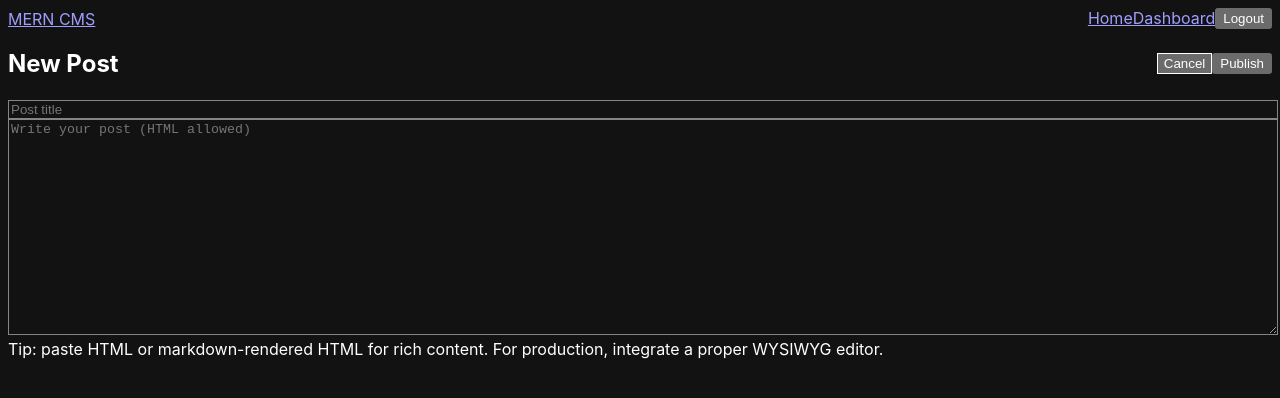
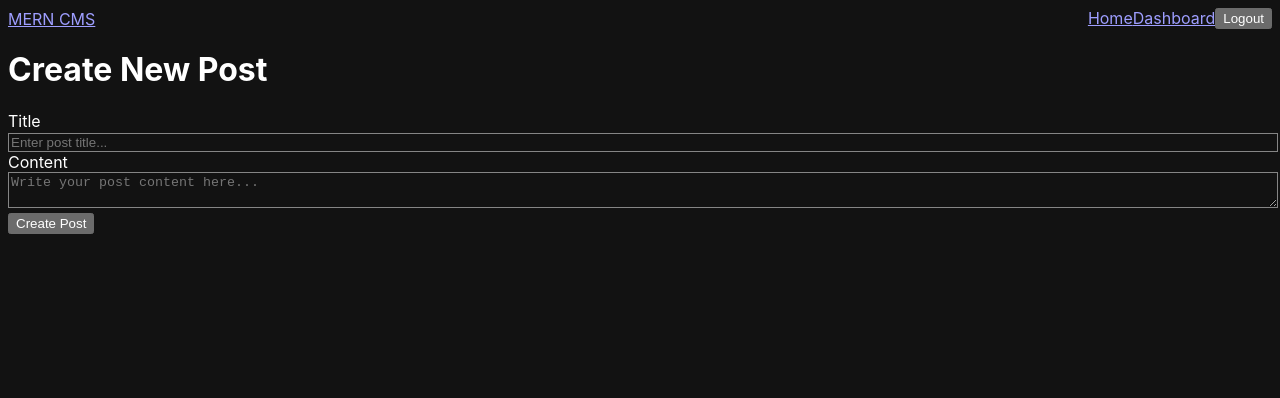
Before and after one commit to dhirajkumbhre/mern-cms, a React (Vite) app in the folder frontend/: page /editor in a window 1280 px wide. Shown: the top 398 px of the page. Built offline with nearby package versions, Linux system fonts and the light colour scheme; no server answers; sample sign-in values are in the browser's storage.

Commit message:
Update PostEditor.jsx

```diff
--- a/frontend/src/pages/PostEditor.jsx
+++ b/frontend/src/pages/PostEditor.jsx
@@ -1,58 +1,88 @@
-import React from 'react';
-import { useNavigate, useParams } from 'react-router-dom';
-import { api } from '../services/api';
-
+import { useState, useEffect } from "react";
+import { api } from "../services/api";
+import { useNavigate, useParams } from "react-router-dom";
 
 export default function PostEditor() {
+  const navigate = useNavigate();
   const { id } = useParams();
-const editMode = Boolean(id);
-const [title, setTitle] = React.useState('');
-const [content, setContent] = React.useState('');
-const [saving, setSaving] = React.useState(false);
-const nav = useNavigate();
 
+  const [title, setTitle] = useState("");
+  const [content, setContent] = useState("");
 
-React.useEffect(() => {
-if (!editMode) return;
-api.fetchPost(id).then(r => {
-setTitle(r.data.title);
-setContent(r.data.content);
-}).catch(() => {});
-}, [editMode, id]);
+  // Load existing post if editing
+  useEffect(() => {
+    if (id) {
+      api.fetchPost(id).then((res) => {
+        setTitle(res.data.title);
+        setContent(res.data.content);
+      });
+    }
+  }, [id]);
 
+  const handleSubmit = async (e) => {
+    e.preventDefault();
 
-async function save() {
-setSaving(true);
-const payload = { title, content, excerpt: content.slice(0, 160) };
-try {
-if (editMode) await api.updatePost(id, payload);
-else await api.createPost(payload);
-nav('/dashboard');
-} catch (err) {
-alert('Save failed');
-}
-setSaving(false);
+    if (!title.trim() || !content.trim()) {
+      alert("Title and content cannot be empty");
+      return;
     }
 
+    try {
+      if (id) {
+        // Update existing post
+        await api.updatePost(id, { title, content });
+      } else {
+        // Create new post
+        await api.createPost({ title, content });
+      }
+
+      navigate("/dashboard");
+    } catch (err) {
+      console.log("Error saving post:", err);
+      alert("Failed to save the post");
+    }
+  };
 
   return (
-<div className="space-y-4">
-<div className="flex items-center justify-between">
-<h2 className="text-2xl font-bold">{editMode ? 'Edit Post' : 'New Post'}</h2>
-<div className="flex gap-2">
-<button onClick={() => nav('/dashboard')} className="px-3 py-2 rounded border">Cancel</button>
-<button onClick={save} disabled={saving} className="px-4 py-2 rounded bg-brand-500 text-white">{saving ? 'Saving...' : 'Publish'}</button>
-</div>
+    <div className="max-w-4xl mx-auto mt-10 px-4">
+      <h1 className="text-3xl font-bold mb-6">
+        {id ? "Edit Post" : "Create New Post"}
+      </h1>
+
+      <form onSubmit={handleSubmit} className="space-y-6">
+        {/* Title */}
+        <div>
+          <label className="block text-gray-700 font-medium mb-2">Title</label>
+          <input
+            type="text"
+            className="w-full p-3 border rounded-lg"
+            placeholder="Enter post title..."
+            value={title}
+            onChange={(e) => setTitle(e.target.value)}
+          />
         </div>
 
+        {/* Content */}
+        <div>
+          <label className="block text-gray-700 font-medium mb-2">
+            Content
+          </label>
+          <textarea
+            className="w-full p-3 border rounded-lg h-60"
+            placeholder="Write your post content here..."
+            value={content}
+            onChange={(e) => setContent(e.target.value)}
+          ></textarea>
+        </div>
 
-<input value={title} onChange={e => setTitle(e.target.value)} placeholder="Post title" className="w-full p-3 rounded border bg-white/80" />
-
-
-<textarea value={content} onChange={e => setContent(e.target.value)} rows={14} placeholder="Write your post (HTML allowed)" className="w-full p-3 rounded border bg-white/80 font-mono" />
-
-
-<div className="text-sm text-slate-500">Tip: paste HTML or markdown-rendered HTML for rich content. For production, integrate a proper WYSIWYG editor.</div>
+        {/* Submit */}
+        <button
+          type="submit"
+          className="px-6 py-3 bg-indigo-600 text-white rounded-lg hover:bg-indigo-700"
+        >
+          {id ? "Update Post" : "Create Post"}
+        </button>
+      </form>
     </div>
   );
 }
```
Lines whose indentation alone changed are shown as unchanged.
